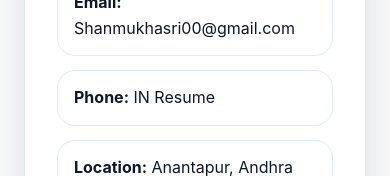
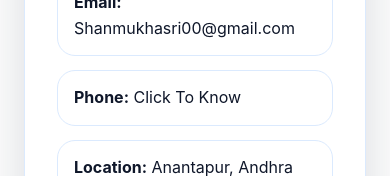
Before and after one commit to Shanmugasrivyshnav/Shanmuga-sri-vyshnav-Portfolio, a React (Create React App) app: page /contact in a window 390 px wide. Shown: the part 447-623 px from the top of the page. Built offline with nearby package versions, Linux system fonts and the light colour scheme.

Commit message:
Update phone label in contacts.js

```diff
--- a/src/Components/Contact/contacts.js
+++ b/src/Components/Contact/contacts.js
@@ -20,7 +20,7 @@ const contactDetails = [
     value: "Shanmukhasri00@gmail.com",
     href: "mailto:Shanmukhasri00@gmail.com",
   },
-  { label: "Phone", value: "IN Resume", href: "tel:+917995247940" },
+  { label: "Phone", value: "Click To Know", href: "tel:+917995247940" },
   {
     label: "Location",
     value: "Anantapur, Andhra Pradesh",
```
